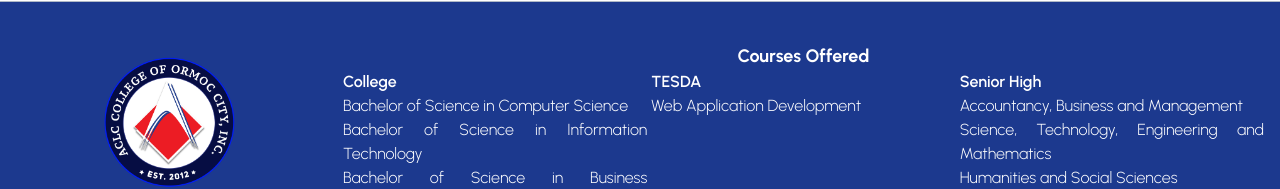
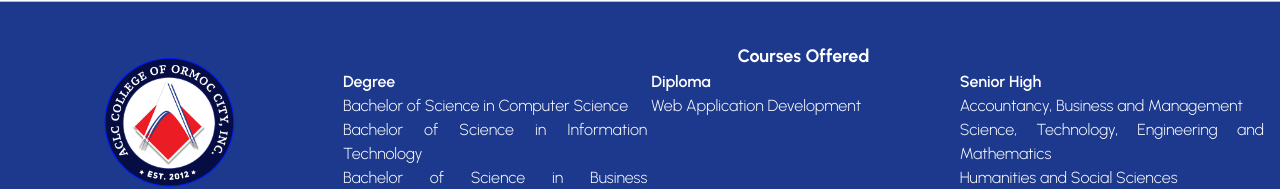
Before and after one commit to Cripe101/aclc-connect-capstone, a React (Vite) app in the folder frontend/: page / in a window 1280 px wide. Shown: the part 1025-1214 px from the top of the page. Built offline with nearby package versions, Linux system fonts and the light colour scheme; no server answers.

Commit message:
edit the courses title

```diff
--- a/frontend/src/pages/Blog/components/Footer.jsx
+++ b/frontend/src/pages/Blog/components/Footer.jsx
@@ -27,12 +27,12 @@
           </h1>
           <section className="grid lg:grid-cols-3 gap-1">
             <CourseFoorterDisplay
-              title={"College"}
+              title={"Degree"}
               nav={"/courses-offered/bachelors/"}
               data={CollegeCourseData}
             />
             <CourseFoorterDisplay
-              title={"TESDA"}
+              title={"Diploma"}
               nav={"/courses-offered/tesda/"}
               data={TesdaCourseData}
             />
```
